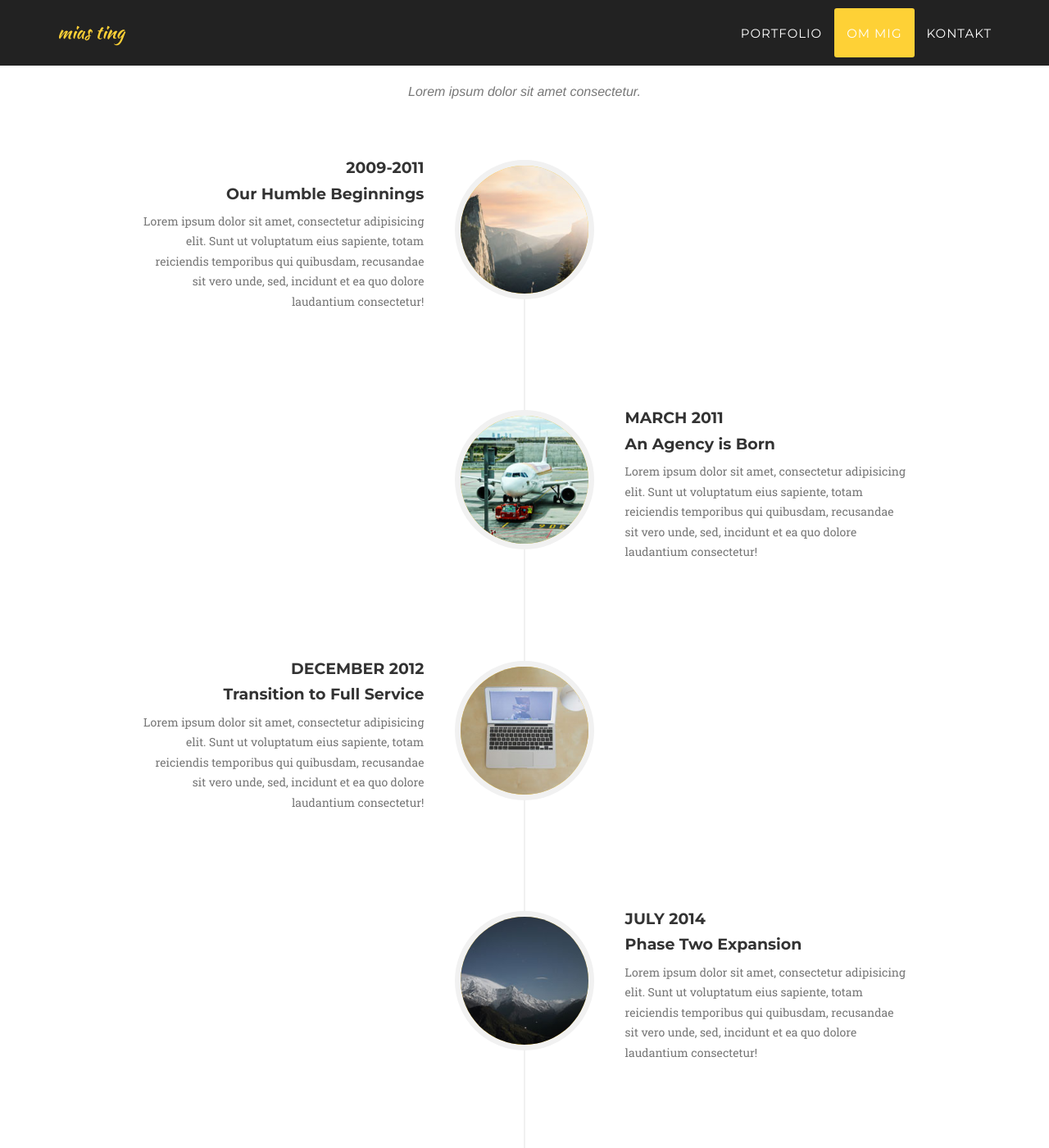
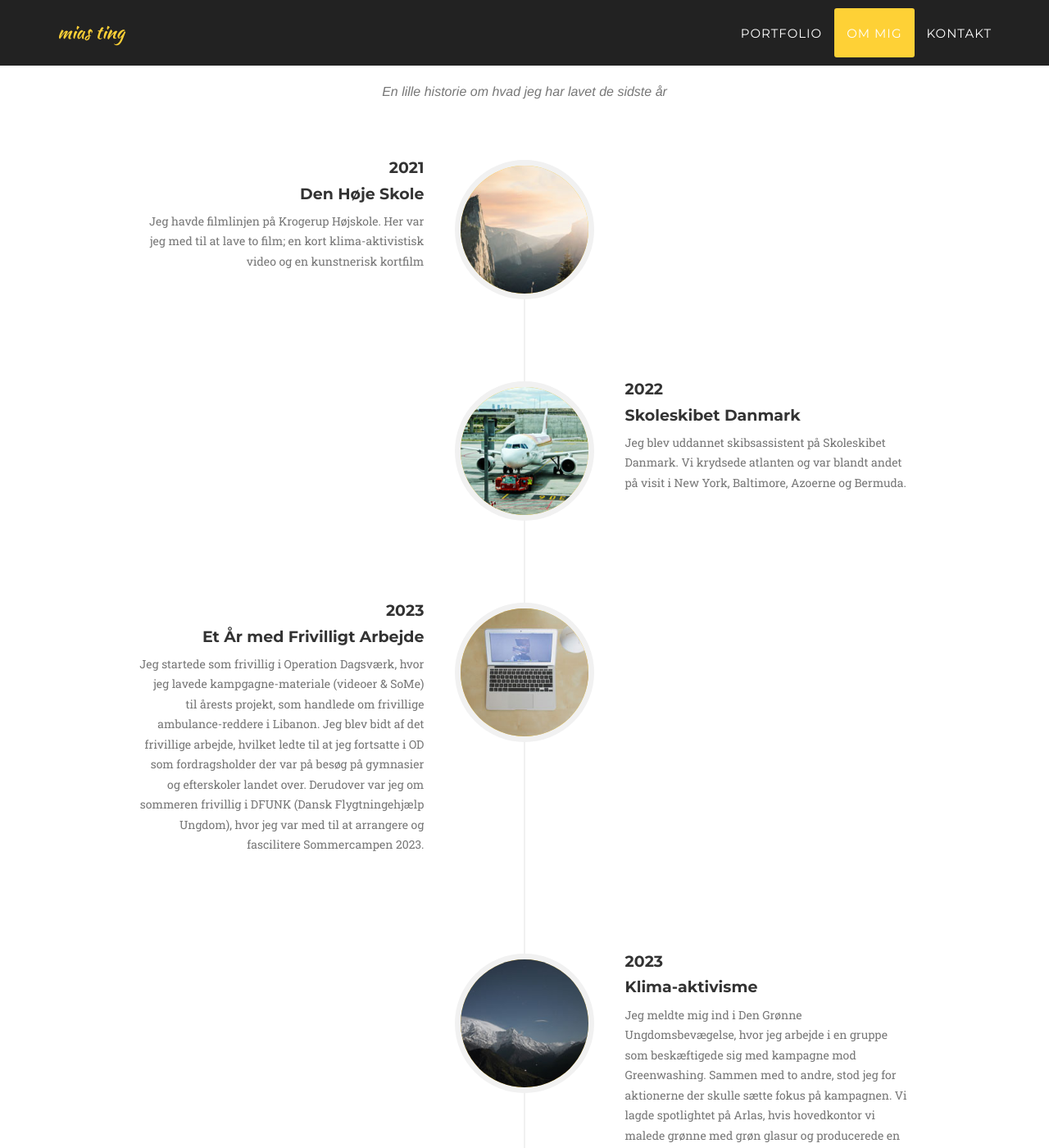
Before and after one commit to miasting/miasting.github.io, a Jekyll site: the page built from index.html, in a window 1280 px wide and 1400 px high, scrolled down 2038 px. Shown: the whole window at 82% size. Built offline with Jekyll 4.4.1, drawn with Linux system fonts in a browser that asks for light colours; some web fonts are replaced; some of the changed text lies outside the part shown.

Commit message:
Update about.html

```diff
--- a/_includes/about.html
+++ b/_includes/about.html
@@ -3,8 +3,8 @@
         <div class="container">
             <div class="row">
                 <div class="col-lg-12 text-center">
-                    <h2 class="section-heading">About</h2>
-                    <h3 class="section-subheading text-muted">Lorem ipsum dolor sit amet consectetur.</h3>
+                    <h2 class="section-heading">Om mig</h2>
+                    <h3 class="section-subheading text-muted">En lille historie om hvad jeg har lavet de sidste år</h3>
                 </div>
             </div>
             <div class="row">
@@ -16,11 +16,11 @@
                             </div>
                             <div class="timeline-panel">
                                 <div class="timeline-heading">
-                                    <h4>2009-2011</h4>
-                                    <h4 class="subheading">Our Humble Beginnings</h4>
+                                    <h4>2021</h4>
+                                    <h4 class="subheading">Den Høje Skole</h4>
                                 </div>
                                 <div class="timeline-body">
-                                    <p class="text-muted">Lorem ipsum dolor sit amet, consectetur adipisicing elit. Sunt ut voluptatum eius sapiente, totam reiciendis temporibus qui quibusdam, recusandae sit vero unde, sed, incidunt et ea quo dolore laudantium consectetur!</p>
+                                    <p class="text-muted">Jeg havde filmlinjen på Krogerup Højskole. Her var jeg med til at lave to film; en kort klima-aktivistisk video og en kunstnerisk kortfilm</p>
                                 </div>
                             </div>
                         </li>
@@ -30,11 +30,11 @@
                             </div>
                             <div class="timeline-panel">
                                 <div class="timeline-heading">
-                                    <h4>March 2011</h4>
-                                    <h4 class="subheading">An Agency is Born</h4>
+                                    <h4>2022</h4>
+                                    <h4 class="subheading">Skoleskibet Danmark</h4>
                                 </div>
                                 <div class="timeline-body">
-                                    <p class="text-muted">Lorem ipsum dolor sit amet, consectetur adipisicing elit. Sunt ut voluptatum eius sapiente, totam reiciendis temporibus qui quibusdam, recusandae sit vero unde, sed, incidunt et ea quo dolore laudantium consectetur!</p>
+                                    <p class="text-muted">Jeg blev uddannet skibsassistent på Skoleskibet Danmark. Vi krydsede atlanten og var blandt andet på visit i New York, Baltimore, Azoerne og Bermuda.</p>
                                 </div>
                             </div>
                         </li>
@@ -44,11 +44,11 @@
                             </div>
                             <div class="timeline-panel">
                                 <div class="timeline-heading">
-                                    <h4>December 2012</h4>
-                                    <h4 class="subheading">Transition to Full Service</h4>
+                                    <h4>2023</h4>
+                                    <h4 class="subheading">Et År med Frivilligt Arbejde</h4>
                                 </div>
                                 <div class="timeline-body">
-                                    <p class="text-muted">Lorem ipsum dolor sit amet, consectetur adipisicing elit. Sunt ut voluptatum eius sapiente, totam reiciendis temporibus qui quibusdam, recusandae sit vero unde, sed, incidunt et ea quo dolore laudantium consectetur!</p>
+                                    <p class="text-muted">Jeg startede som frivillig i Operation Dagsværk, hvor jeg lavede kampgagne-materiale (videoer & SoMe) til årests projekt, som handlede om frivillige ambulance-reddere i Libanon. Jeg blev bidt af det frivillige arbejde, hvilket ledte til at jeg fortsatte i OD som fordragsholder der var på besøg på gymnasier og efterskoler landet over. Derudover var jeg om sommeren frivillig i DFUNK (Dansk Flygtningehjælp Ungdom), hvor jeg var med til at arrangere og fascilitere Sommercampen 2023.</p>
                                 </div>
                             </div>
                         </li>
@@ -58,11 +58,11 @@
                             </div>
                             <div class="timeline-panel">
                                 <div class="timeline-heading">
-                                    <h4>July 2014</h4>
-                                    <h4 class="subheading">Phase Two Expansion</h4>
+                                    <h4>2023</h4>
+                                    <h4 class="subheading">Klima-aktivisme</h4>
                                 </div>
                                 <div class="timeline-body">
-                                    <p class="text-muted">Lorem ipsum dolor sit amet, consectetur adipisicing elit. Sunt ut voluptatum eius sapiente, totam reiciendis temporibus qui quibusdam, recusandae sit vero unde, sed, incidunt et ea quo dolore laudantium consectetur!</p>
+                                    <p class="text-muted">Jeg meldte mig ind i Den Grønne Ungdomsbevægelse, hvor jeg arbejde i en gruppe som beskæftigede sig med kampagne mod Greenwashing. Sammen med to andre, stod jeg for aktionerne der skulle sætte fokus på kampagnen. Vi lagde spotlightet på Arlas, hvis hovedkontor vi malede grønne med grøn glasur og producerede en hel masse tilhørende SoMe.</p>
                                 </div>
                             </div>
                         </li>
```
